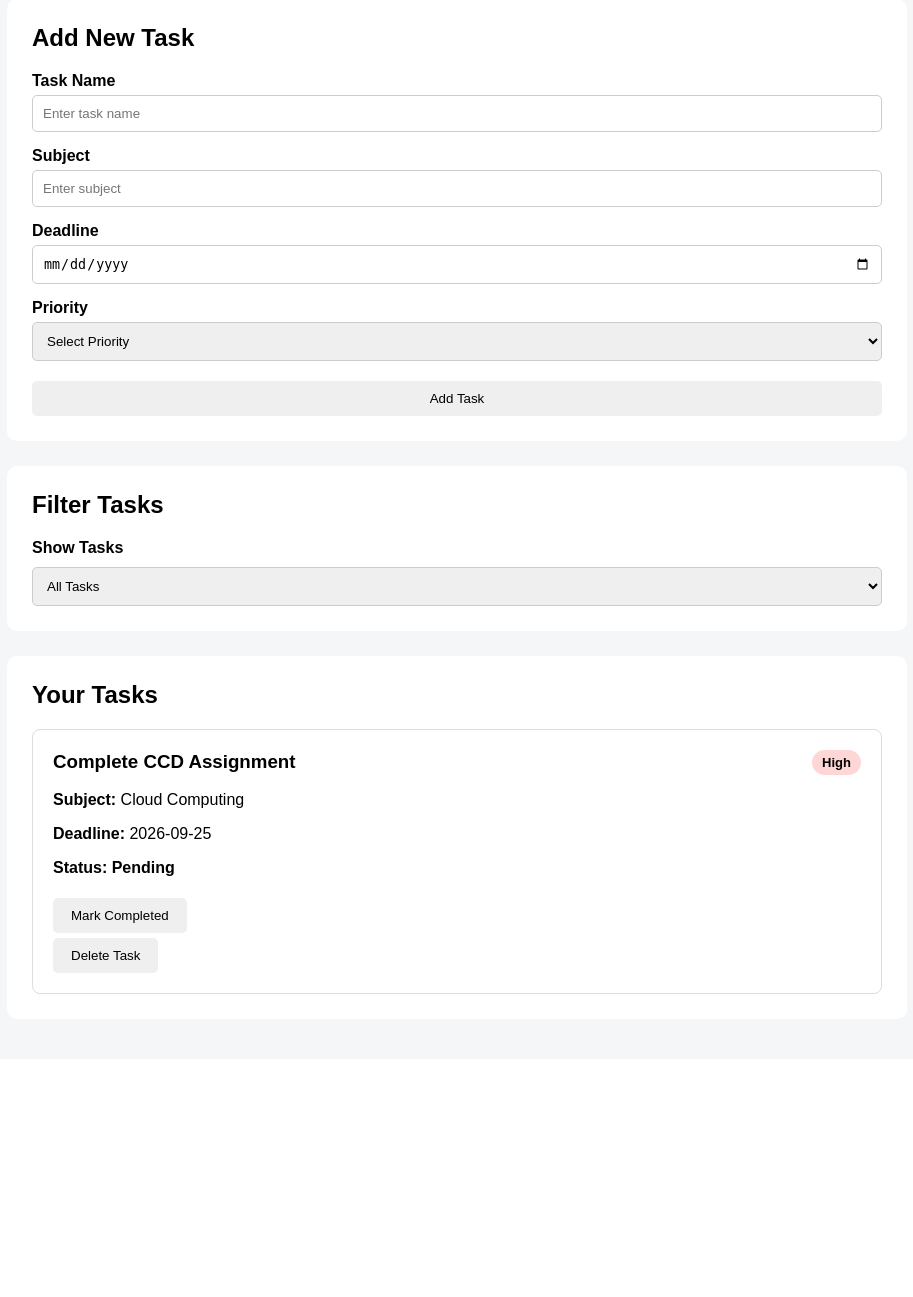
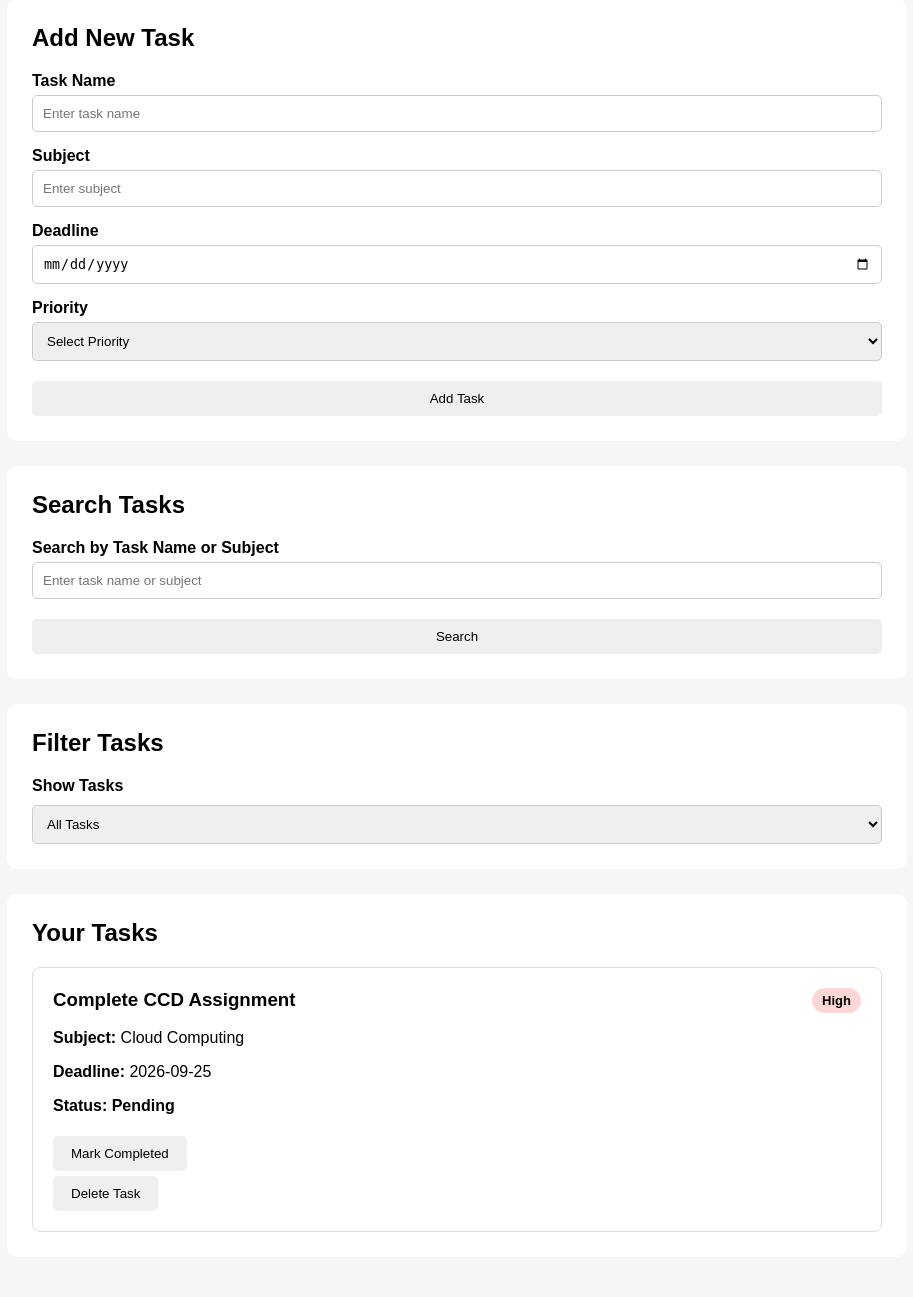
Before and after one commit to bhujbalpayal944-beep/student-task-management-system, a Flask app: page / in a window 1280 px wide. Shown: the part 385-1682 px from the top of the page, without its empty margins (183-1096 px from the left). Before the commit the page ends 1379 px from the top, so only its background shows below. Run offline with Flask 3, Linux system fonts and the light colour scheme.

Commit message:
feat: add task search

```diff
--- a/app.py
+++ b/app.py
@@ -18,6 +18,7 @@ tasks = [
 @app.route("/")
 def home():
     filter_status = request.args.get("status", "All")
+    search_query = request.args.get("search", "").strip().lower()
 
     if filter_status == "Pending":
         filtered_tasks = [
@@ -33,6 +34,14 @@ def home():
         ]
     else:
         filtered_tasks = tasks
+
+    # Search tasks by task name or subject
+    if search_query:
+        filtered_tasks = [
+            task for task in filtered_tasks
+            if search_query in task["task"].lower()
+            or search_query in task["subject"].lower()
+        ]
 
     total_tasks = len(tasks)
 
@@ -52,6 +61,7 @@ def home():
         "index.html",
         tasks=filtered_tasks,
         current_filter=filter_status,
+        search_query=search_query,
         total_tasks=total_tasks,
         completed_tasks=completed_tasks,
         pending_tasks=pending_tasks,
--- a/static/style.css
+++ b/static/style.css
@@ -176,3 +176,19 @@ button {
     font-weight: bold;
     padding: 20px;
 }
+/* Task Search */
+
+.search-section {
+    background: white;
+    padding: 25px;
+    margin-bottom: 25px;
+    border-radius: 10px;
+}
+
+.search-section h2 {
+    margin-top: 0;
+}
+
+.search-section button {
+    width: 100%;
+}
--- a/templates/index.html
+++ b/templates/index.html
@@ -121,6 +121,38 @@
         </section>
 
 
+        <!-- Search Tasks -->
+        <section class="search-section">
+
+            <h2>Search Tasks</h2>
+
+            <form action="/" method="GET">
+
+                <label for="search">Search by Task Name or Subject</label>
+
+                <input
+                    type="text"
+                    id="search"
+                    name="search"
+                    placeholder="Enter task name or subject"
+                    value="{{ search_query }}"
+                >
+
+                <input
+                    type="hidden"
+                    name="status"
+                    value="{{ current_filter }}"
+                >
+
+                <button type="submit">
+                    Search
+                </button>
+
+            </form>
+
+        </section>
+
+
         <!-- Task Filter -->
         <section class="filter-section">
 
@@ -165,6 +197,12 @@
                     </option>
 
                 </select>
+
+                <input
+                    type="hidden"
+                    name="search"
+                    value="{{ search_query }}"
+                >
 
             </form>
 
@@ -277,7 +315,7 @@
             {% else %}
 
                 <p class="no-tasks">
-                    No tasks found for this filter.
+                    No tasks found for this search/filter.
                 </p>
 
             {% endif %}
```
Also changed, not shown: test_app.py (+22 -1 lines).
